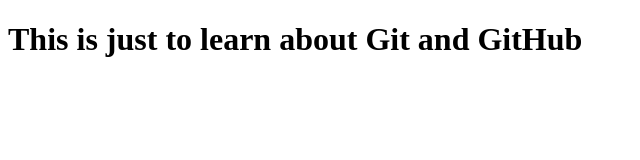
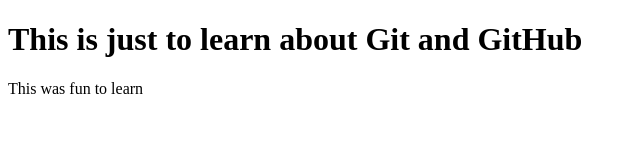
Before and after one commit to veeranidhish-7/TestRepo, a plain HTML site: page index.html in a window 1280 px wide. Shown: the whole page, without its empty margins (0-640 px from the left). Drawn offline with Linux system fonts and the light colour scheme.

Commit message:
Testing again to push without any distrubance

```diff
--- a/index.html
+++ b/index.html
@@ -7,5 +7,6 @@
 </head>
 <body>
     <h1>This is just to learn about Git and GitHub</h1>
+    <p>This was fun to learn</p>
 </body>
 </html>
```
Also changed, not shown: 1 other file.
